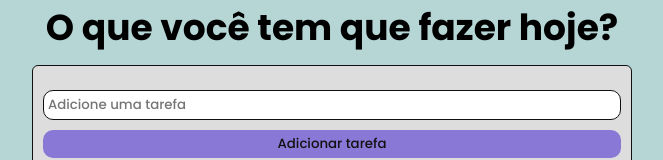
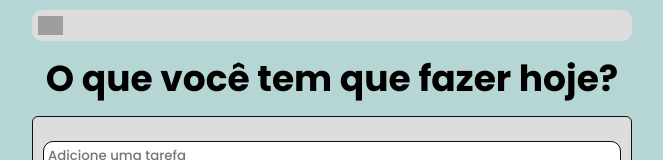
Before and after one commit to claytonfortunato/FullStack-todoList, a React (Vite) app in the folder client/: page /todo in a window 1280 px wide. Shown: the top 160 px of the page, without its empty margins (308-971 px from the left). Built offline with nearby package versions, Linux system fonts and the light colour scheme; no server answers; grey boxes are pictures that could not be loaded.

Commit message:
feat: styles header and input clean component

```diff
--- a/client/src/components/Header/index.tsx
+++ b/client/src/components/Header/index.tsx
@@ -1,8 +1,17 @@
 import { useContext } from "react";
 import { UserContext } from "../../contexts/Auth/userContext";
 
+import Logout from "../../assets/icons/sign-out.svg";
+
+import * as C from "./styles";
+
 export const Header = () => {
-  const { user } = useContext(UserContext);
+  const { user } = useContext<any>(UserContext);
 
-  return <div>{!!user && <h1>Hi {user.name}</h1>}</div>;
+  return (
+    <C.Container>
+      {!!user && <h1>Olá, {user.name}</h1>}
+      <img src={Logout} alt="" />
+    </C.Container>
+  );
 };
--- /dev/null
+++ b/client/src/components/Header/styles.ts
@@ -0,0 +1,15 @@
+import styled from "styled-components";
+
+export const Container = styled.div`
+  display: flex;
+  justify-content: space-between;
+  background-color: #ddd;
+  margin: 10px 0px;
+  padding: 6px;
+  border-radius: 10px;
+
+  img {
+    cursor: pointer;
+    width: 25px;
+  }
+`;
--- a/client/src/components/TaskInput/index.tsx
+++ b/client/src/components/TaskInput/index.tsx
@@ -4,7 +4,6 @@ import * as C from "./styles";
 
 interface PropsInput {
   addTask: (e: FormEvent) => void;
-
   description: string;
   inputText: (e: string) => void;
   toggle: boolean;
--- a/client/src/page/TodoList/index.tsx
+++ b/client/src/page/TodoList/index.tsx
@@ -64,9 +64,8 @@ export const TodoList = () => {
           return el;
         })
       );
+      toast.success("Tarefa adicionada!");
       setToogleSubmit(true);
-
-      setDescription("");
 
       setIsEditItem(null);
     } else {
@@ -78,7 +77,9 @@ export const TodoList = () => {
           done: false,
         },
       ]);
+      localStorage.setItem("todo", JSON.stringify(list));
     }
+    setDescription("");
   };
 
   const handleDeleteTask = (id: string) => {
```
